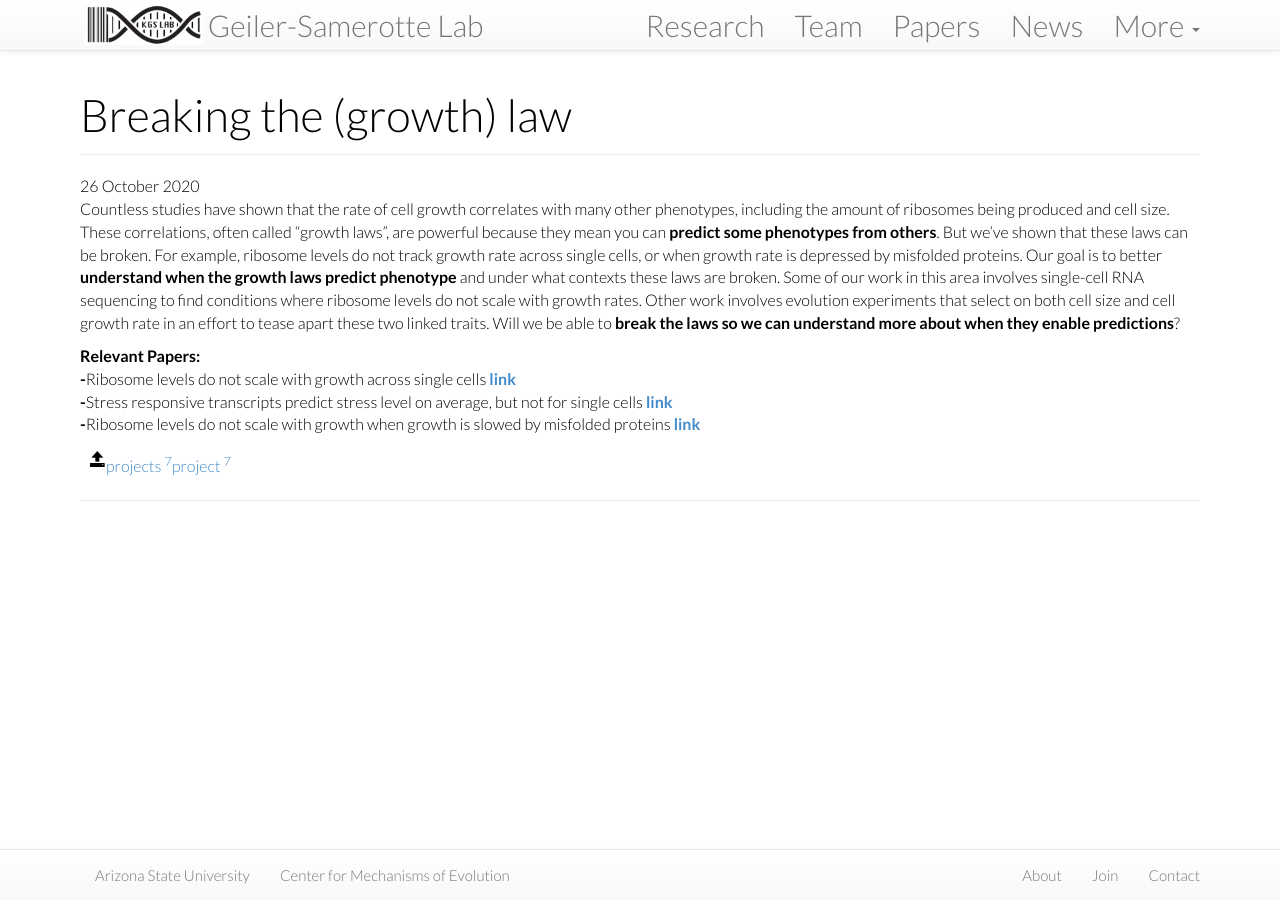
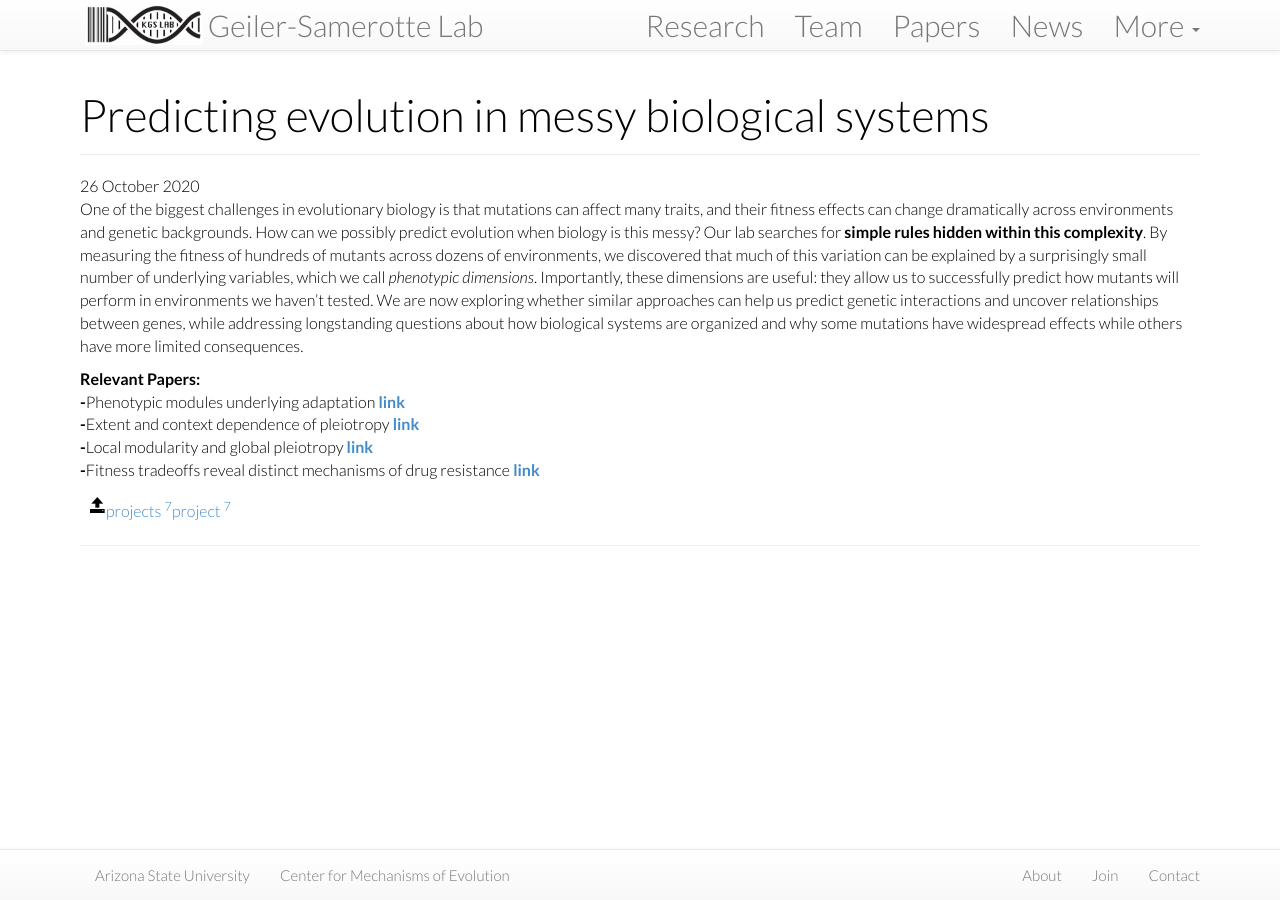
Before and after one commit to Samerotte-Lab/Samerotte-Lab.github.io, a Jekyll site: the page built from projects/_posts/2020-10-26-growth-law.md, in a window 1280 px wide. Built offline with Jekyll 4.4.1, drawn with Linux system fonts in a browser that asks for light colours; nearby versions of some CDN libraries.

Commit message:
new research

```diff
--- a/projects/_posts/2020-10-26-growth-law.md
+++ b/projects/_posts/2020-10-26-growth-law.md
@@ -1,16 +1,17 @@
 ---
 layout: project
-title: "Breaking the (growth) law"
+title: "Predicting evolution in messy biological systems"
 handle: growth law
-image: /assets/images/papers/growthlaw.png
+image: /assets/images/papers/predicting_evolution_research_final.png
 category: project
 tags:
 ---
 {% include JB/setup %}
 
-Countless studies have shown that the rate of cell growth correlates with many other phenotypes, including the amount of ribosomes being produced and cell size. These correlations, often called "growth laws", are powerful because they mean you can <b>predict some phenotypes from others</b>. But we've shown that these laws can be broken. For example, ribosome levels do not track growth rate across single cells, or when growth rate is depressed by misfolded proteins. Our goal is to better <b>understand when the growth laws predict phenotype</b> and under what contexts these laws are broken. Some of our work in this area involves single-cell RNA sequencing to find conditions where ribosome levels do not scale with growth rates. Other work involves evolution experiments that select on both cell size and cell growth rate in an effort to tease apart these two linked traits. Will we be able to <b>break the laws so we can understand more about when they enable predictions</b>?
+One of the biggest challenges in evolutionary biology is that mutations can affect many traits, and their fitness effects can change dramatically across environments and genetic backgrounds. How can we possibly predict evolution when biology is this messy? Our lab searches for **simple rules hidden within this complexity**. By measuring the fitness of hundreds of mutants across dozens of environments, we discovered that much of this variation can be explained by a surprisingly small number of underlying variables, which we call *phenotypic dimensions*. Importantly, these dimensions are useful: they allow us to successfully predict how mutants will perform in environments we haven't tested. We are now exploring whether similar approaches can help us predict genetic interactions and uncover relationships between genes, while addressing longstanding questions about how biological systems are organized and why some mutations have widespread effects while others have more limited consequences.
 
 <b>Relevant Papers:</b><br>
-<b>-</b>Ribosome levels do not scale with growth across single cells <b>[link](https://kgslab.org/papers/paper/Brettner-Ribo)</b><br>
-<b>-</b>Stress responsive transcripts predict stress level on average, but not for single cells <b>[link](https://kgslab.org/papers/paper/Eder-scRNAseq)</b><br>
-<b>-</b>Ribosome levels do not scale with growth when growth is slowed by misfolded proteins <b>[link](https://kgslab.org/papers/paper/proteomic-speedometer)</b>
+<b>-</b>Phenotypic modules underlying adaptation <b>[link](/papers/paper/Donyavi-GPM)</b><br>
+<b>-</b>Extent and context dependence of pleiotropy <b>[link](/papers/paper/extent-of-pleiotropy)</b><br>
+<b>-</b>Local modularity and global pleiotropy <b>[link](/papers/paper/local-modularity-global-pleiotropy)</b><br>
+<b>-</b>Fitness tradeoffs reveal distinct mechanisms of drug resistance <b>[link](/papers/paper/Schmidlin-clusters)</b>
```
Also changed, not shown: 1 other file.
